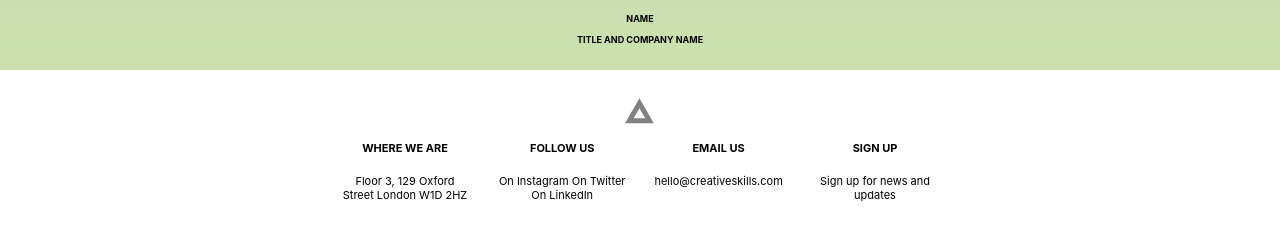
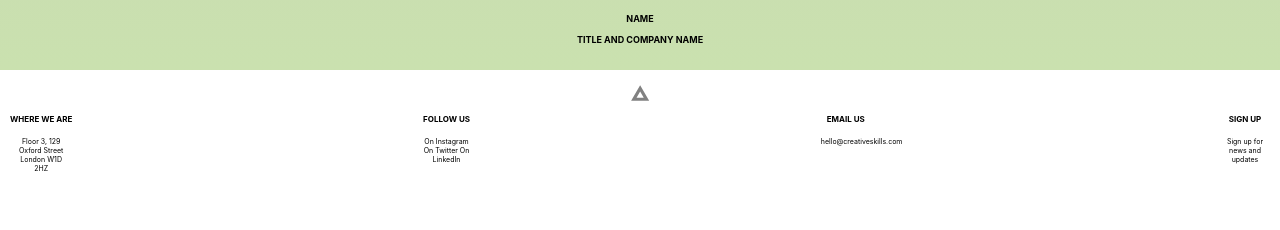
Before and after one commit to sruthi-dasari/CreativeSkillsProject, a React (Create React App) app: page / in a window 1280 px wide. Shown: the part 2321-2551 px from the top of the page. After the commit the page ends 2511 px from the top, so only its background shows below. Built offline with nearby package versions, Linux system fonts and the light colour scheme.

Commit message:
in progress

```diff
--- a/src/components/Footer/index.css
+++ b/src/components/Footer/index.css
@@ -4,14 +4,14 @@
     flex-direction: column;
     justify-content: center;
     align-items: center;
-    padding: 20px;
+    padding: 10px;
     background-color: #ffffff;
 }
 
 .footer-sections-container{
     display: flex;
     justify-content: space-between;
-    min-width: 600px;
+    width: 100%;
 }
 
 .footer-section-container{
@@ -21,18 +21,18 @@
 }
 
 .footer-section-heading{
-    font-size: 11px;
+    font-size: 8px;
 }
 
 .footer-section-para{
-    font-size: 11px;
-    max-width: 130px;
+    font-size: 7px;
+    max-width: 50px;
     text-align: center;
 }
 
 .footer-logo-image{
     color: #818181;
-    font-size: 40px;
+    font-size: 25px;
 }
 
 @media screen and(min-width: 768px){
```
